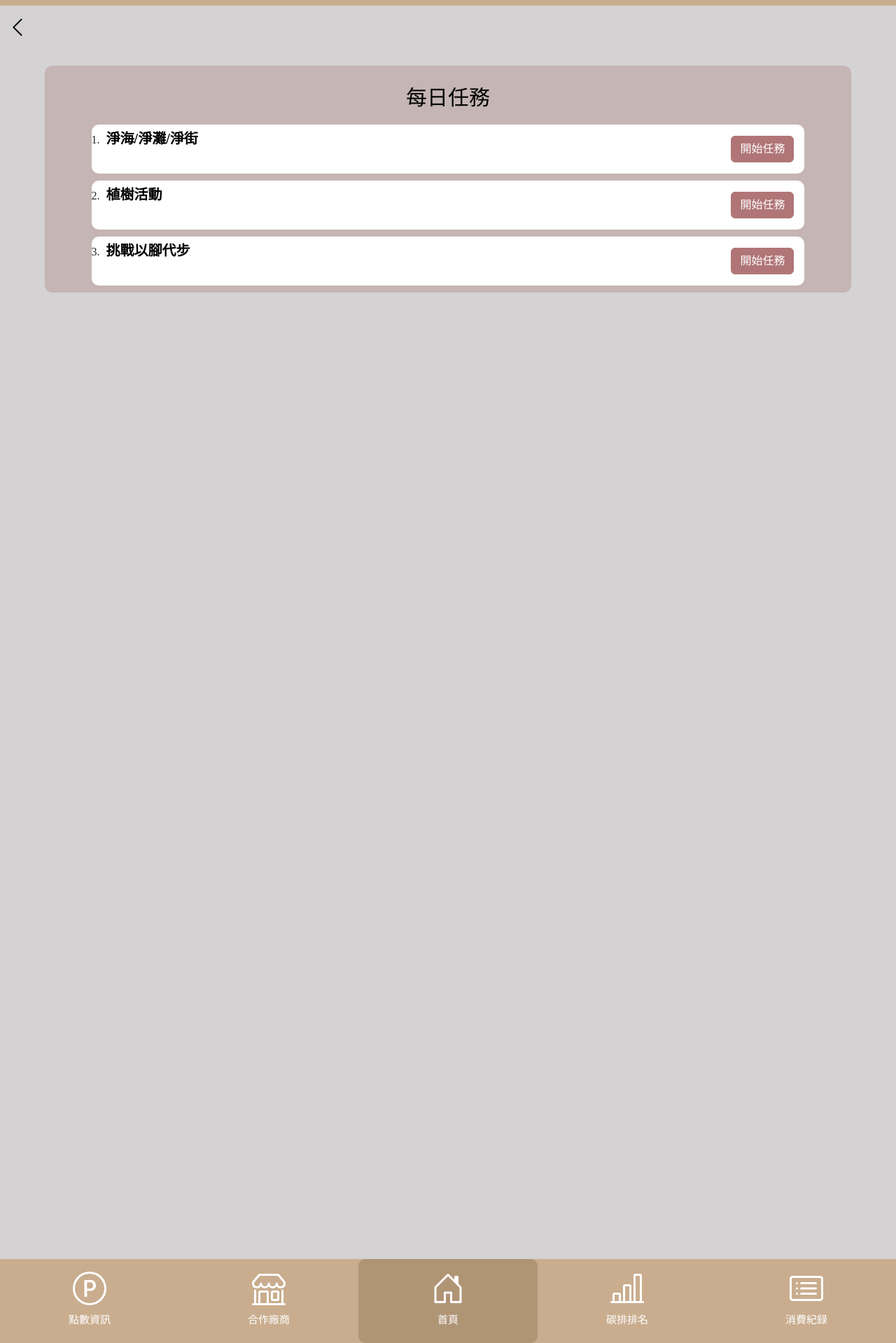
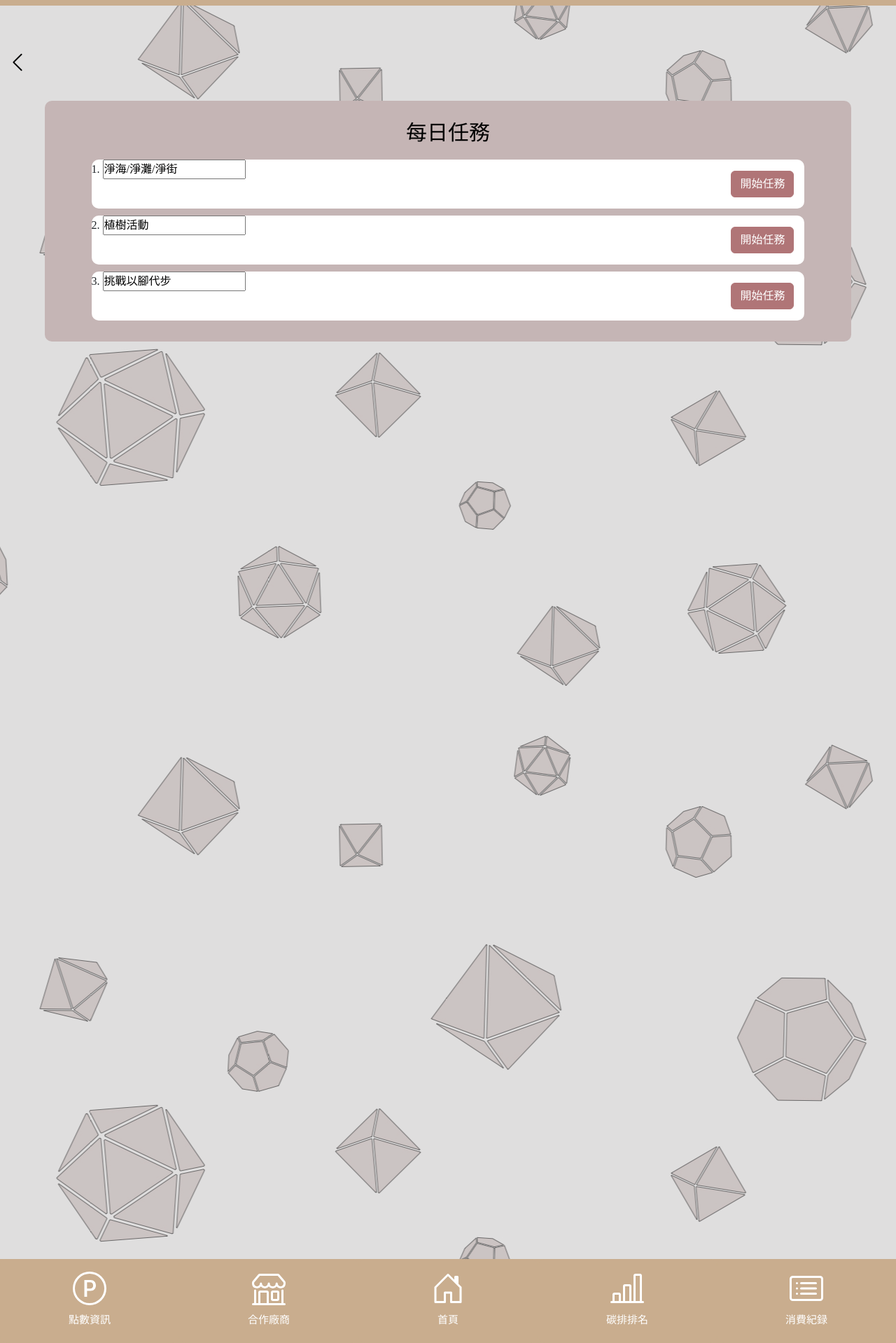
Before and after one commit to PinRay22/sa, a Django app: page /activity/ in a window 1280 px wide. Shown: the part 81-2000 px from the top of the page at 70% size. Run offline with Django 3.2, Linux system fonts and the light colour scheme; data comes from the database, SQL or seed files in the repository; some web fonts are replaced.

Commit message:
Add files via upload

```diff
--- a/templates/activity.html
+++ b/templates/activity.html
@@ -230,7 +230,10 @@
         </div>
     </div>
     <!--header end-->
-    <div class="main_body">
+    <div class="container1" style="opacity:0.5">
+        <div class="inner"></div>
+    </div>
+    <div class="main_body" style="position: absolute; top:50px;" >
         <a href="/index/" class="btn_mem" role="button">
             <svg xmlns="http://www.w3.org/2000/svg" width="16" height="16" fill="currentColor"
                 class="bi bi-chevron-left" id="act_back" viewBox="0 0 16 16">
@@ -238,13 +241,13 @@
                     d="M11.354 1.646a.5.5 0 0 1 0 .708L5.707 8l5.647 5.646a.5.5 0 0 1-.708.708l-6-6a.5.5 0 0 1 0-.708l6-6a.5.5 0 0 1 .708 0z" />
             </svg>
         </a>
-        <div class="mid_body" style="margin-bottom: 30px; margin-top:40px;">
+        <div class="mid_body" style="margin-bottom: 30px; margin-top:40px; padding-bottom:30px;">
             <p class="check_exc_t">每日任務</p>
             {% for item in items %}
             <form action="/in_progress/" method = "POST" >{% csrf_token %}
                 <div class="missions">
                 {{forloop.counter}}.
-                <input type = "text" class="v_title" name = 'vname' value = '{{item.Vname}}'>
+                <input type = "text" class="act_title" name = 'vname' value = '{{item.Vname}}' readonly>
                 {% comment %} <p class="mis_name" name = "vname" >{{item.Vname}}</p> {% endcomment %}
                 <input type="submit" class="misbtn btn btn-primary" id="membtn" value="開始任務">
                 </div>
@@ -275,7 +278,7 @@
                 <p class="b_nav_t">合作廠商</p>
             </div>
         </a>
-        <a class="nav-link active b_nav_w" href="/index/">
+        <a class="nav-link b_nav_w" href="/index/">
             <svg xmlns="http://www.w3.org/2000/svg" width="48" height="48" fill="currentColor" class="bi bi-house-door"
                 viewBox="0 0 16 16">
                 <path
--- a/templates/in_progress.html
+++ b/templates/in_progress.html
@@ -243,7 +243,7 @@
             <div style="text-align:center;">
                 <form action="/check/" method = "POST" >{% csrf_token %}
                     <p class="mis_ing">進行中任務：</p>
-                    <input type = "text" class="v_title" name = 'vname' value = '{{name}}'>
+                    <input type = "text" class="act_title" style="background-color:#c5b5b5; text-align:center;" name = 'vname' value = '{{name}}' readonly>
                     <div class="rotateimg">
                         <img src="../static/img/loading.png">
                     </div>
@@ -275,7 +275,7 @@
                 <p class="b_nav_t">合作廠商</p>
             </div>
         </a>
-        <a class="nav-link active b_nav_w" href="/index/">
+        <a class="nav-link b_nav_w" href="/index/">
             <svg xmlns="http://www.w3.org/2000/svg" width="48" height="48" fill="currentColor" class="bi bi-house-door"
                 viewBox="0 0 16 16">
                 <path
--- a/templates/point_use.html
+++ b/templates/point_use.html
@@ -234,7 +234,7 @@
         <div class="inner"></div>
     </div>
     <div class="main_body" style="position: absolute; top:50px;">
-        <div class="mid_body">
+        <div class="mid_body" style="margin-top:60px;">
             {% comment %} <form action="">
                 <p class="check_exc_t">請確認使用服務内容：</p>
                 <p>可食用牛肉500g</p>
@@ -249,6 +249,9 @@
                 <input type = "text" class="v_title" name = 'eerName' value = '{{eer.Ename}}' readonly style="background:#c5b5b5">
                 <p class="v_price">增加碳排量:{{eer.ECarbon}}</p>
                 <p class=" v_dtl">使用期限:兑换後{{eer.EDDline}}日内</p>
+                <div class="qrimg">
+                    <img src="../static/img/useqr.jpg">
+                </div>
                 <div class="d-grid gap-2">
                     <input type="submit" value="確認兑换" class="btn btn-primary" id="membtn"></input>
                     <a href="/point_view/" role="button" class="btn btn-primary" id="membtn">取消兑换</a>
```
